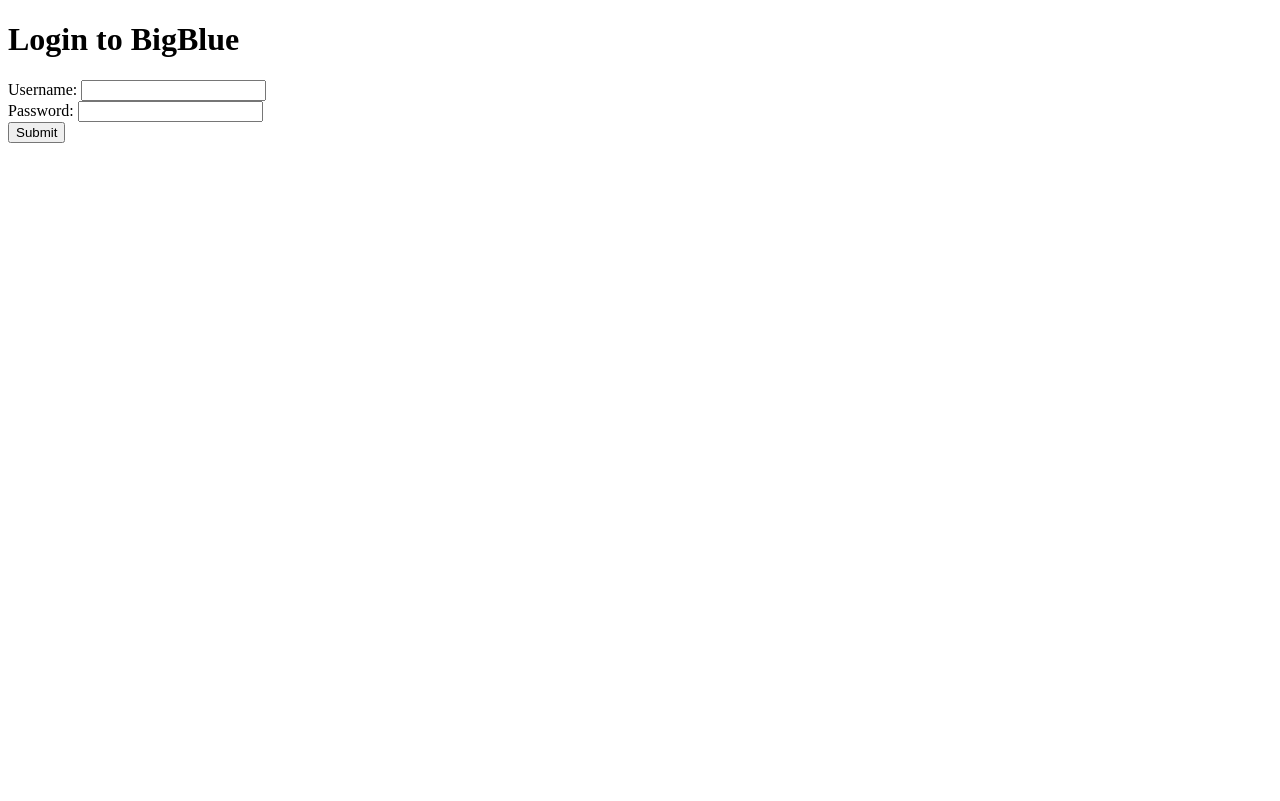
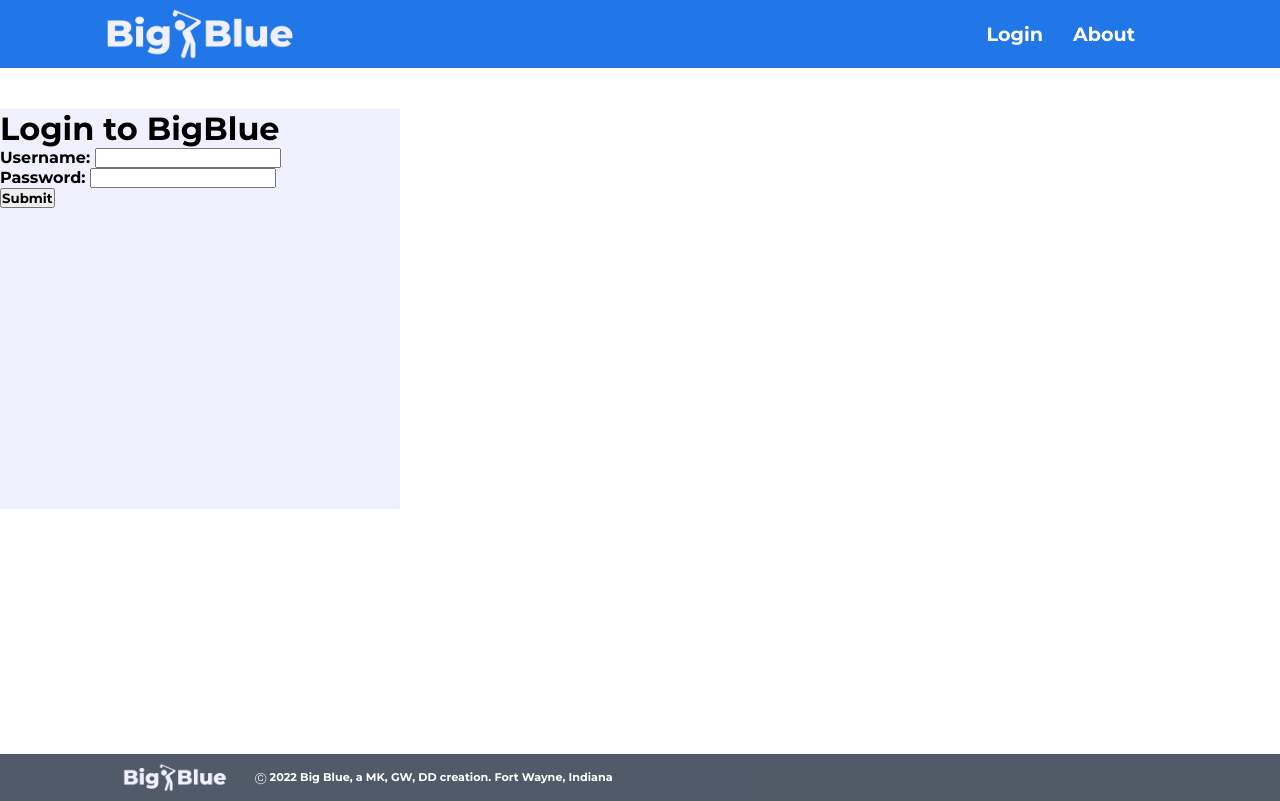
Before and after one commit to maxklema/Big-Blue, a Flask app: page /login in a window 1280 px wide. Before the commit the page ends 143 px from the top, so only its background shows below. Run offline with Flask 2, Linux system fonts and the light colour scheme.

Commit message:
footer extends?

```diff
--- a/static/styles/style.css
+++ b/static/styles/style.css
@@ -102,7 +102,7 @@ html, body {
 
 #container {
     position: relative;
-    min-height: 100%;
+    min-height: 97.7%;
 
 }
 
@@ -315,7 +315,6 @@ input[type=number]{
     transform: translateY(100%);
 }
 
-
 #results {
     padding: 0px 400px;
     font-size: 2.5em;
@@ -323,6 +322,8 @@ input[type=number]{
     margin-top: 30px;
 
 }
+
+
 
 @media (max-width: 1134px){
     .logintext h6 {
--- /dev/null
+++ b/static/styles/stylelogin.css
@@ -0,0 +1,208 @@
+
+@font-face {
+    font-family: bigBlueBold;
+    src: url(Montserrat-Bold.ttf);
+}
+
+
+* {
+    padding: 0;
+    margin: 0;
+    box-sizing: border-box;
+    font-family: BigBlueBold;
+}
+
+html, body {
+    height: 100%;
+}
+
+.main {
+    overflow: auto;
+    padding-top: 90px;
+    padding-bottom: 100px;
+}
+
+header {
+    top: 0;
+    left: 0;
+    position: absolute;
+    display: flex;
+    justify-content: space-between;
+    width: 100%;
+    align-items: center;
+    background-color: #2176e8;
+    z-index: 10;
+    padding: 4px 100px;
+}
+
+header .logo {
+    max-width: 200px;
+    max-height: 200px;
+    position: relative;
+}
+
+header .navigation {
+    display: flex;
+    justify-content: center;
+    flex-wrap: wrap;
+    padding: 0px 30px;
+}
+
+header .navigation li {
+    list-style: none;
+    margin: 0px 15px;
+}
+
+header .navigation li a {
+    color: white;
+    text-decoration: none;
+    font-size: 1.2em;
+
+
+}
+
+header .navigation li a:hover {
+    color: #F0F0FF;
+
+
+}
+
+
+footer  {
+    position: fixed;
+    bottom: 0;
+    left: 0;
+    display: flex;
+    align-items: center;
+    justify-content: left;
+    background-color: rgba(5, 20, 39, 0.699);
+    width: 100%;
+    z-index: 9;
+    padding: 5px 100px;
+
+}
+
+footer .logofooter {
+    max-width: 150px;
+    max-height: 150px;
+    position: relative;
+    padding: 2px 20px;
+
+}
+
+footer .footertext {
+    display: flex;
+    flex-wrap: wrap;
+    padding: 0px 5px;
+}
+
+footer .footertext p{
+   color: white;
+   font-size: .7em;
+}
+
+footer .footertext p:hover{
+    color: #F0F0FF;
+    cursor: pointer;
+ }
+
+
+html, body {
+    height: 100%;
+}
+
+#container {
+    position: relative;
+    min-height: 97.7%;
+
+}
+
+footer  {
+    position: absolute;
+    bottom: 0;
+    left: 0;
+    display: flex;
+    align-items: center;
+    justify-content: left;
+    background-color: rgba(5, 20, 39, 0.699);
+    width: 100%;
+    z-index: -1;
+    padding: 5px 100px;
+    clear: both;
+
+
+
+
+
+}
+
+.form {
+    height: 400px;
+    width: 400px;
+    background-color: #F0F0FF;
+}
+
+@media (max-width: 723px){
+    header {
+        padding: 4px 15px;
+        flex-direction: row;
+    }
+
+    header .logo {
+        padding: 8px 20px;
+    }
+}
+
+@media (max-width: 500px){
+    header {
+        padding: 4px 15px;
+        flex-direction: column;
+    }
+
+    .main {
+        padding-top: 110px;
+    }
+
+    header .logo {
+        max-width: 200px;
+        max-height: 200px;
+        position: relative;
+        padding: 2px 10px;
+    }
+}
+
+@media (max-width: 781px){
+    footer {
+        padding: 4px 15px;
+        flex-direction: column;
+    }
+}
+
+@media (max-width: 300px){
+    .main {
+        padding-top: 130px;
+    }
+}
+
+@media (max-width: 1000px){
+    footer {
+        padding: 4px 10px;
+
+    }
+}
+
+@media (max-width: 216px){
+    header .logo {
+       max-width: 100px;
+       max-height: 100px;
+    }
+}
+
+@media (max-width: 178px){
+    header .logo {
+       max-width: 75px;
+       max-height: 75px;
+    }
+
+
+}
--- a/templates/indexcontent.html
+++ b/templates/indexcontent.html
@@ -7,8 +7,6 @@
     <head>
 
         <meta name="viewport" content="width=device-width, initial-scale=1.0">
-        <link rel="stylesheet" href="{{ url_for('static', filename='styles/style.css') }}">
-
 
     </head>
 
@@ -23,7 +21,6 @@
 
 
         </header>-->
-
 
         {% block content %}
 
--- a/templates/login.html
+++ b/templates/login.html
@@ -1,14 +1,30 @@
+{% extends "indexcontent.html" %}
+{% block content %}
     <!DOCTYPE html>
     <html>
         <head>
-        <title>Login to BigBlue</title>
+            <title>Big Blue | Login</title>
+            <link rel="stylesheet" href="{{ url_for('static', filename='styles/stylelogin.css') }}">
+
         </head>
+        <div id="container">
+            <div class="main">
                 <body>
+                    <form action="#" method="post" class="form">
                         <h1>Login to BigBlue</h1>
-        <form action="#" method="post">
                         Username: <input type="text" name="username"><br>
                         Password: <input type="password" name="password"><br>
                         <input type="submit">
                     </form>
                 </body>
-</html>
+            <footer>
+                <img src="{{ url_for('static', filename='logo graphics/bigbluewhite.png') }}" class="logofooter">
+                <div class="footertext">
+                    <p>Ⓒ 2022 Big Blue, a MK, GW, DD creation. Fort Wayne, Indiana</p>
+                </div>
+
+
+
+            </footer>
+        </div>
+{% endblock %}
```
Also changed, not shown: templates/index.html (+5 -4 lines). Lines whose indentation alone changed are shown as unchanged.
